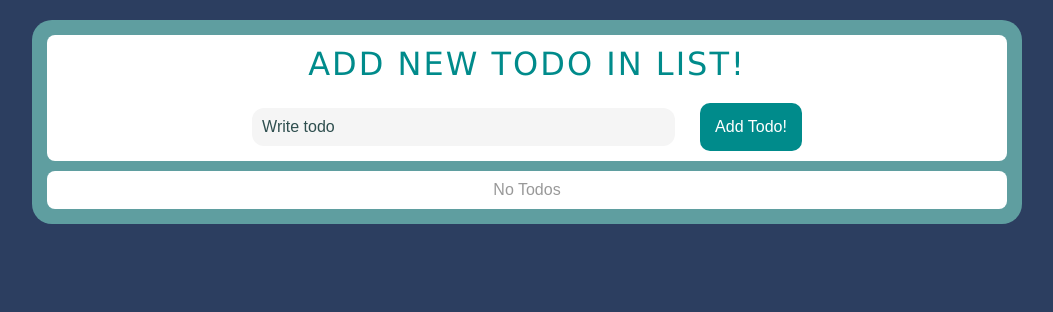
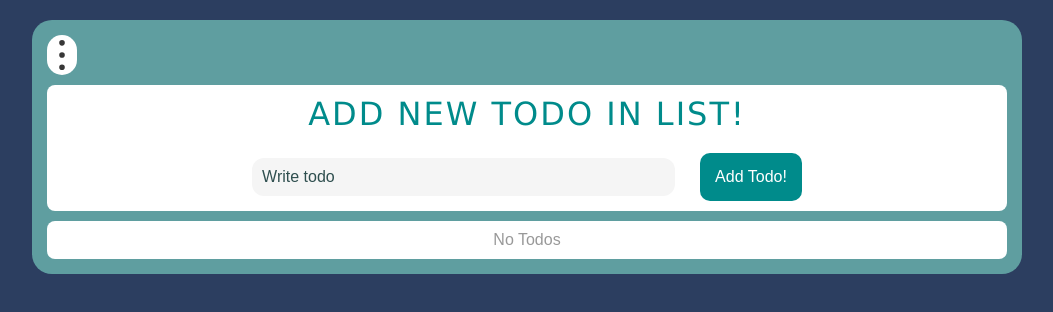
Before and after one commit to alria-k/todoapp-reactjs, a React (Vite) app: page / in a window 1280 px wide. Shown: the top 312 px of the page, without its empty margins (113-1166 px from the left). Built offline with nearby package versions, Linux system fonts and the light colour scheme.

Commit message:
menu added

```diff
--- a/src/components/Form/Form.jsx
+++ b/src/components/Form/Form.jsx
@@ -24,7 +24,15 @@ export function Form() {
 
   const handleChecked = (e, id) => {
     setChecked(e.target.checked);
-    console.log(id);
+    setTodos(
+      todos.map((elem) => {
+        if (elem.id == id) {
+          return { ...elem, compleated: checked };
+        } else {
+          return elem;
+        }
+      })
+    );
   };
 
   const handleTodos = () => {
--- a/src/components/FormList/FormList.jsx
+++ b/src/components/FormList/FormList.jsx
@@ -8,7 +8,7 @@ export function FormList({ obj, func }) {
           name="form-checkbox"
           type="checkbox"
           checked={obj.compleated}
-          onChange={() => {
+          onChange={(e) => {
             func(e, obj.id);
           }}
         />
--- /dev/null
+++ b/src/components/Menu/Menu.css
@@ -0,0 +1,52 @@
+.menu__container {
+  width: 100%;
+  margin-bottom: 10px;
+}
+
+.menu__img {
+  width: 30px;
+  height: 40px;
+  max-width: 360px;
+  background-image: url("../../assets/img/hamburger-menu-dots-svgrepo-com.svg");
+  background-position: 2% 50%;
+  background-repeat: no-repeat;
+  background-size: 30px 30px;
+  padding: 10px;
+  border-radius: 16px;
+  background-color: white;
+  transition: width .4s ease-in-out;
+}
+
+.menu__img:hover {
+  width: 100%;
+  background-position: 2% 50%;
+}
+
+.menu__img:hover .menu__inner {
+  opacity: 1;
+  visibility: visible;
+  transition: opacity 0.3s ease-in-out, visibility 0.3s ease-in-out;
+  transition-delay: 200ms;
+}
+
+.menu__inner {
+  display: inline-flex;
+  align-items: center;
+  width: 100%;
+  opacity: 0;
+  visibility: hidden;
+  padding-left: 40px;
+}
+
+.menu-item {
+  padding-right: 20px;
+  color: grey;
+}
+
+.menu-link {
+  font-size: 20px;
+}
+
+.menu-link:hover {
+  text-decoration: underline;
+}
--- a/src/components/Menu/Menu.jsx
+++ b/src/components/Menu/Menu.jsx
@@ -1,5 +1,29 @@
+import { Link } from "react-router-dom";
 import { Finished, Uncompleated } from "./index";
+import "./Menu.scss";
 
 export function Menu() {
-  return <div className="menu__container"></div>;
+  return (
+    <div className="menu__container">
+      <div className="menu__img">
+        <ul className="menu__inner">
+          <li className="menu-item">
+            <Link to="/" className="menu-link">
+              All
+            </Link>
+          </li>
+          <li className="menu-item">
+            <Link to="/compleated" className="menu-link">
+              Compleated
+            </Link>
+          </li>
+          <li className="menu-item">
+            <Link to="/uncompleated" className="menu-link">
+              Uncompleated
+            </Link>
+          </li>
+        </ul>
+      </div>
+    </div>
+  );
 }
--- /dev/null
+++ b/src/components/Menu/Menu.min.css
@@ -0,0 +1 @@
+.menu__container{width:100%;margin-bottom:10px}.menu__img{width:30px;height:40px;max-width:360px;background-image:url("../../assets/img/hamburger-menu-dots-svgrepo-com.svg");background-position:2% 50%;background-repeat:no-repeat;background-size:30px 30px;padding:10px;border-radius:16px;background-color:white;transition:width .4s ease-in-out}.menu__img:hover{width:100%;background-position:2% 50%}.menu__img:hover .menu__inner{opacity:1;visibility:visible;transition:opacity 0.3s ease-in-out, visibility 0.3s ease-in-out;transition-delay:200ms}.menu__inner{display:inline-flex;align-items:center;width:100%;opacity:0;visibility:hidden;padding-left:40px}.menu-item{padding-right:20px;color:grey}.menu-link{font-size:20px}.menu-link:hover{text-decoration:underline}
--- /dev/null
+++ b/src/components/Menu/Menu.scss
@@ -0,0 +1,47 @@
+.menu{
+    &__container{
+        width: 100%;
+        margin-bottom: 10px;
+    }
+    &__img{
+        width: 30px;
+        height: 40px;
+        max-width: 360px;
+        background-image: url('../../assets/img/hamburger-menu-dots-svgrepo-com.svg');
+        background-position: 2% 50%;
+        background-repeat: no-repeat;
+        background-size: 30px 30px;
+        padding: 10px;
+        border-radius: 16px;
+        background-color: white;
+        transition: width .4s ease-in-out;
+        &:hover{
+            width: 100%;
+            background-position: 2% 50%;
+            .menu__inner{
+                opacity: 1;
+                visibility: visible;
+                transition: opacity 0.3s ease-in-out, visibility 0.3s ease-in-out;
+                transition-delay: 200ms
+            }
+        }
+    }
+    &__inner{
+        display: inline-flex;
+        align-items: center;
+        width: 100%;
+        opacity: 0;
+        visibility: hidden;
+        padding-left: 40px;
+    }
+    &-item{
+        padding-right:20px;
+        color: grey;
+    }
+    &-link{
+        font-size: 20px;
+        &:hover{
+            text-decoration: underline;
+        }
+    }
+}
--- a/src/main.jsx
+++ b/src/main.jsx
@@ -1,11 +1,14 @@
 import React from "react";
 import ReactDOM from "react-dom/client";
+import { BrowserRouter } from "react-router-dom";
 import App from "./App";
 import "./index.css";
 import "./helpres/cssReset.css";
 
 ReactDOM.createRoot(document.getElementById("root")).render(
   <React.StrictMode>
-    <App />
+    <BrowserRouter>
+      <App />
+    </BrowserRouter>
   </React.StrictMode>
 );
```
